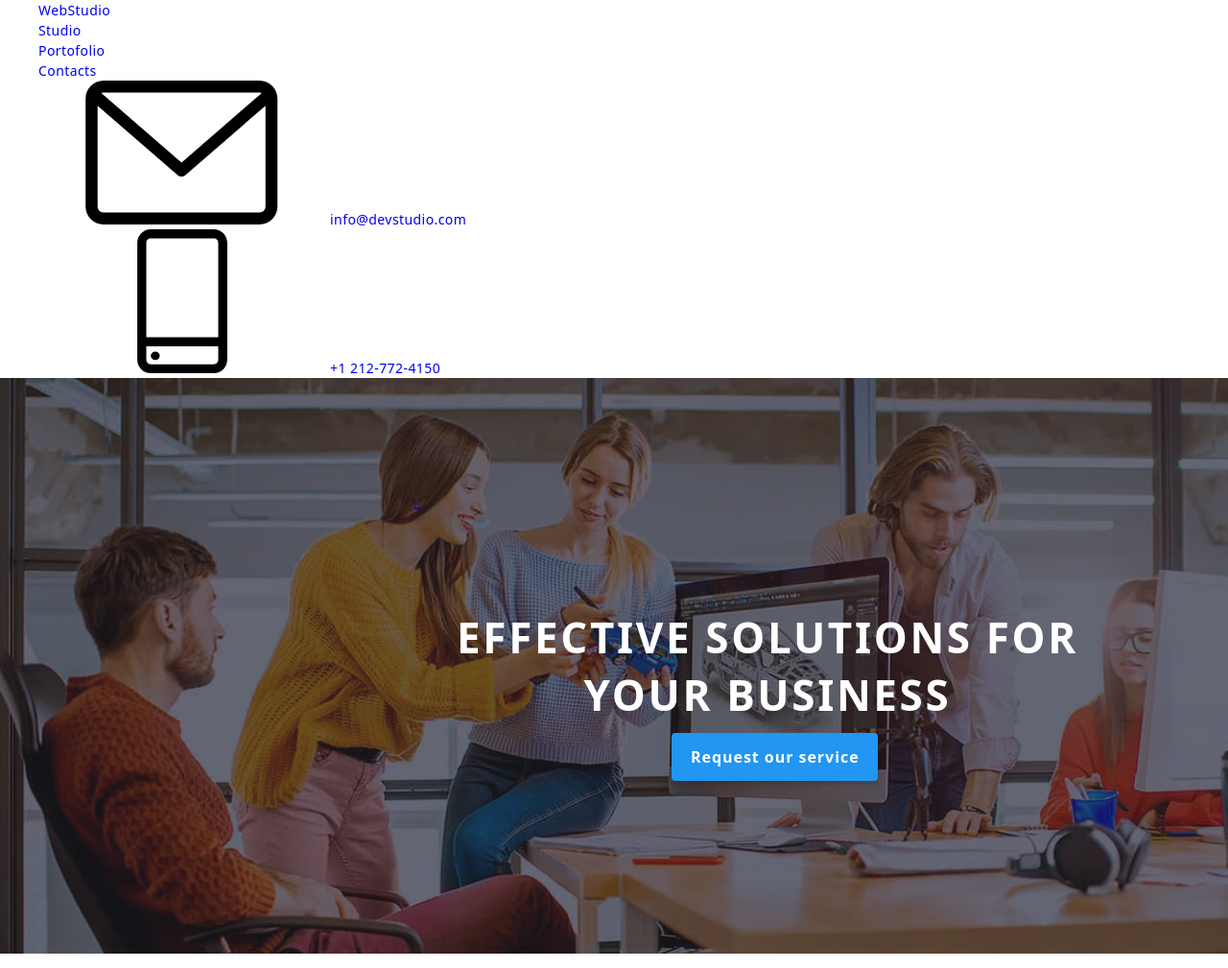
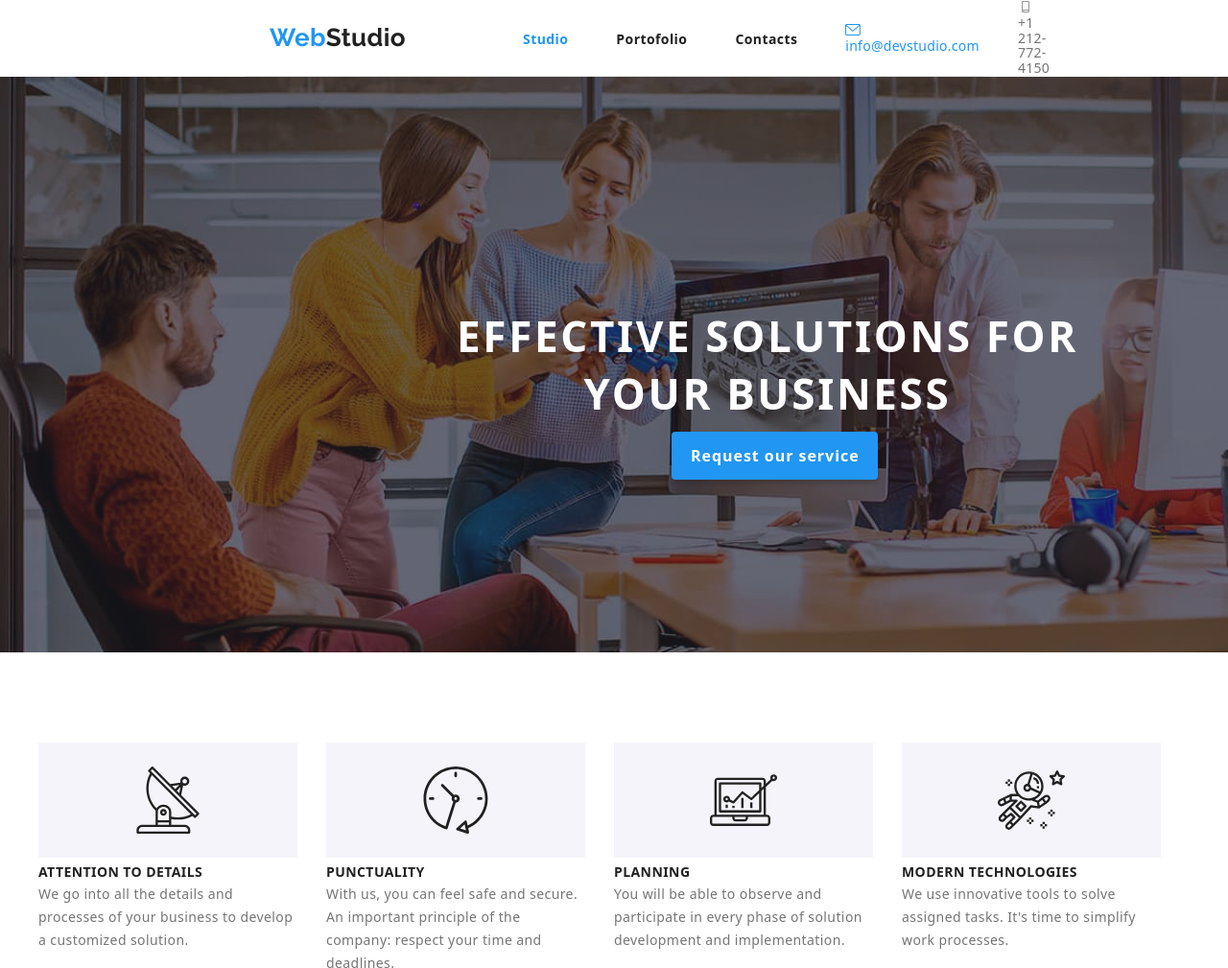
Before and after one commit to RalucaElenaB/goit-markup-hw-08, a plain HTML site: page index.html in a window 1280 px wide. Shown: the top 1009 px of the page at 96% size. Drawn offline with nearby package versions, Linux system fonts and the light colour scheme.

Commit message:
update 2

```diff
--- a/sass/components/_header-section.scss
+++ b/sass/components/_header-section.scss
@@ -1,13 +1,164 @@
 /* Header section */
+
+.header {
+  background-color: var(--color-four);
+  border-bottom: 1px solid #ececec;
+  display: flex;
+  margin-left: auto;
+  margin-right: auto;
+}
+
+.header-container {
+  display: flex;
+  justify-content: space-between;
+  align-items: center;
+}
+
+.nav {
+  display: flex;
+  align-items: center;
+  font-weight: bold;
+}
+
+/* .nav-menu .contacts-menu li + li {
+  margin-left: 40px;
+} */
+
+.logo {
+  font-family: var(--logo-font);
+  font-size: 26px;
+  font-weight: 700;
+  line-height: 31px;
+  text-decoration: none;
+  color: var(--color-fhree);
+  /* cursor: none; */
+  display: inline-block;
+  padding: 24px 25px;
+}
+
+.logo--item {
+  color: var(--color-one);
+}
+
+.list-pages-menu,
+.list-contacts-menu {
+  /* font-weight: 500;
+  font-size: 14px;
+  line-height: 1.15;
+  letter-spacing: 0.02em;
+  display: flex;
+  align-items: left; */
+  display: flex;
+  margin-left: auto;
+  align-items: center;
+}
+
+.list-contacts-menu {
+  color: var(--color-two);
+}
+
+.list-contacts-menu__item {
+  color: inherit;
+  text-decoration: none;
+  margin: 0px 40px 0px 0px;
+  padding: 32px 0px;
+  display: flex;
+  padding-top: 20px;
+  padding-bottom: 20px;
+  justify-content: center;
+  color: #757575;
+  font-weight: 500;
+  font-size: 14px;
+  line-height: 1.14;
+  letter-spacing: 0.02em;
+}
+
+.list-pages-menu {
+  margin-left: 97px;
+}
+
+.list-pages-menu__link {
+  margin-right: 50px;
+  padding: 32px 0 31px 0;
+  display: flex;
+  color: var(--color-one);
+  position: relative;
+
+  &:hover::after,
+  &:focus::after {
+    display: block;
+    transition: var(--transition);
+  }
+
+  &::after {
+    content: "";
+    width: 100%;
+    height: 4px;
+    background: var(--color-fhree);
+    position: absolute;
+    display: none;
+    bottom: 1px;
+    left: 0;
+    border-radius: 2px;
+  }
+}
+
+.list-contacts-menu__link {
+  color: var(--color-two);
+  /* display: block; */
+}
+
+.list-pages-menu__link :hover,
+.list-pages-menu__link :focus,
+.list-contacts-menu__link:focus,
+.list-contacts-menu__link:hover {
+  color: var(--color-fhree);
+  transition: var(--transition);
+}
+
+.nav__icon {
+  width: 16px;
+  height: 12px;
+  fill: currentColor;
+}
+
+.current--link {
+  color: var(--color-fhree);
+}
 
 /* Mobil 320px- 480px */
 @media screen and (min-width: $mobil-breakpoint) {
+  .header {
+    width: 480px;
+    height: 60px;
+  }
+
+  .list-contacts-menu,
+  .list-pages-menu {
+    display: none;
+  }
 }
 
-/* Tablet 481px 768px */
+/* Tablet 481px- 768px */
 @media screen and (min-width: $tablet-breakpoint) {
+  .header {
+    width: 768px;
+    height: 80px;
+  }
+  .list-contacts-menu,
+  .list-pages-menu {
+    display: flex;
+  }
 }
 
 /* Desktop SCSS 769px- 1200px */
 @media screen and (min-width: $desktop-breakpoint) {
+  .header {
+    width: 768px;
+    height: 80px;
+  }
+  .list-contacts-menu,
+  .list-pages-menu {
+    display: flex;
+  }
 }
```
Also changed, not shown: css/main.min.css.
